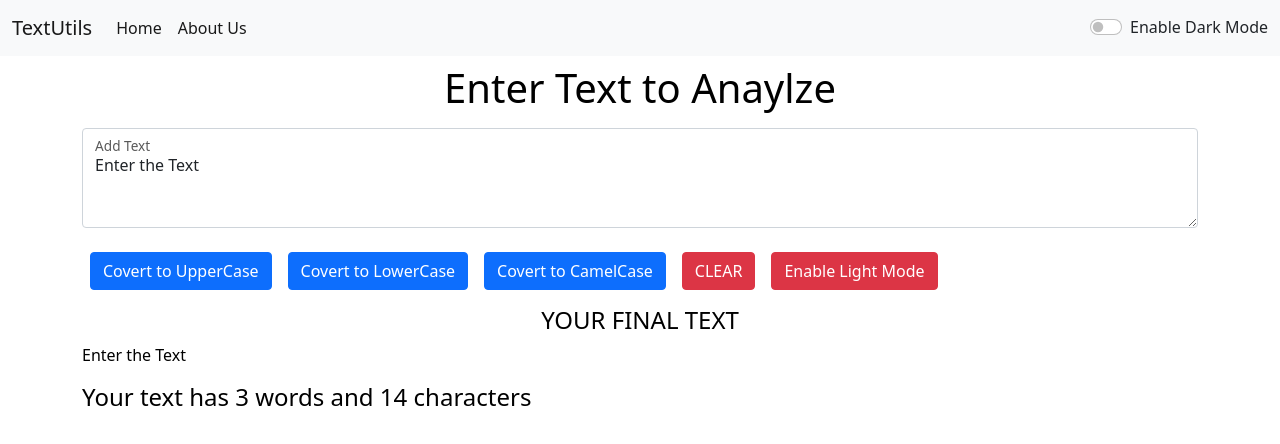
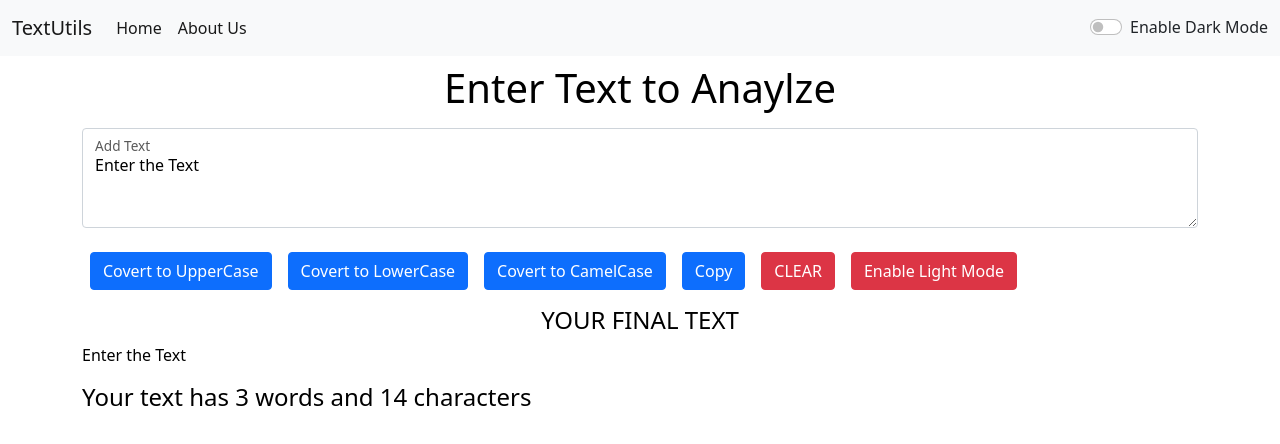
Before and after one commit to architjain798/textutils, a React (Create React App) app: page / in a window 1280 px wide. Shown: the top 444 px of the page. Built offline with nearby package versions, Linux system fonts and the light colour scheme.

Commit message:
Added Alert

```diff
--- a/src/App.js
+++ b/src/App.js
@@ -1,19 +1,36 @@
 import { useState } from "react";
+import Alert from "./Components/Alert";
 import NavBar from "./Components/NavBar";
 import { TextForm } from "./Components/TextForm";
 
 function App() {
   const [mode, setMode] = useState("light");
+
+  const [message, setMessage] = useState(null);
+
+  const setAlert = (currentMessage, type) => {
+    setMessage({
+      currentMessage,
+      type,
+    });
+    setTimeout(() => {
+      setMessage(null);
+    }, 2000);
+  };
+
   const toggleMode = () => {
     /* mode === "light" ? setMode("dark")  : setMode("light"); */
     if (mode === "light") {
       setMode("dark");
       document.body.style.backgroundColor = "black";
+      setAlert("Dark Mode has been Enabled", "success");
     } else {
       setMode("light");
       document.body.style.backgroundColor = "white";
+      setAlert("Light Mode has been Enabled", "success");
     }
   };
+
   return (
     <>
       <NavBar
@@ -22,8 +39,10 @@ function App() {
         mode={mode}
         toggleMode={toggleMode}
       />
+      <Alert alert={message} />
       <div className="container">
         <TextForm
+          setAlert={setAlert}
           heading="Enter Text to Anaylze"
           mode={mode}
           toggleMode={toggleMode}
--- /dev/null
+++ b/src/Components/Alert.js
@@ -0,0 +1,22 @@
+import React from "react";
+
+const capatilize = (word) => {
+  const lower = word.toLowerCase();
+  return lower.charAt(0).toUpperCase() + lower.slice(1);
+};
+
+function Alert(props) {
+  return (
+    props.alert && ( //Syntax for checking for null check
+      <div
+        className={`alert alert-${props.alert.type} alert-dismissible fade show`}
+        role="alert"
+      >
+        <strong>{capatilize(props.alert.type)}: </strong>
+        {props.alert.currentMessage}
+      </div>
+    )
+  );
+}
+
+export default Alert;
--- a/src/Components/TextForm.js
+++ b/src/Components/TextForm.js
@@ -30,12 +30,15 @@ export const TextForm = (props) => {
 
   const handleUpperClick = () => {
     setText(text.toUpperCase());
+    props.setAlert("Changed to Upper case", "success");
   };
   const handleLowerClick = () => {
     setText(text.toLowerCase());
+    props.setAlert("Changed to Lower case", "success");
   };
   const handleCamelClick = () => {
     setText(text.toUpperCase());
+    props.setAlert("Changed to Camel case", "success");
   };
   const handleOnchange = (e) => {
     setText(e.target.value);
@@ -46,6 +49,20 @@ export const TextForm = (props) => {
   const handleTextAreaClick = () => {
     if (text === "Enter the Text" || text === "Enter the Text".toUpperCase())
       setText("");
+  };
+  const handleCopy = () => {
+    /* Get the text field */
+    var copyText = document.getElementById("myBox");
+
+    /* Select the text field */
+    copyText.select();
+    copyText.setSelectionRange(0, 99999); /* For mobile devices */
+
+    /* Copy the text inside the text field */
+    navigator.clipboard.writeText(copyText.value);
+
+    /* Alert the copied text */
+    props.setAlert("Text copied!!", "success");
   };
   return (
     <>
@@ -71,7 +88,19 @@ export const TextForm = (props) => {
             className="form-control"
             placeholder="Leave a comment here"
             id="myBox"
-            style={{ height: "100px" }}
+            style={
+              props.mode === "dark"
+                ? {
+                    backgroundColor: "black",
+                    color: "white",
+                    height: "100px",
+                  }
+                : {
+                    backgroundColor: "white",
+                    color: "black",
+                    height: "100px",
+                  }
+            }
           />
           <label htmlFor="myBox">Add Text</label>
         </div>
@@ -95,6 +124,13 @@ export const TextForm = (props) => {
           onClick={handleCamelClick}
         >
           Covert to CamelCase
+        </button>
+        <button
+          type="button"
+          className="btn btn-primary mx-2 my-2"
+          onClick={handleCopy}
+        >
+          Copy
         </button>
         <button
           type="button"
```
